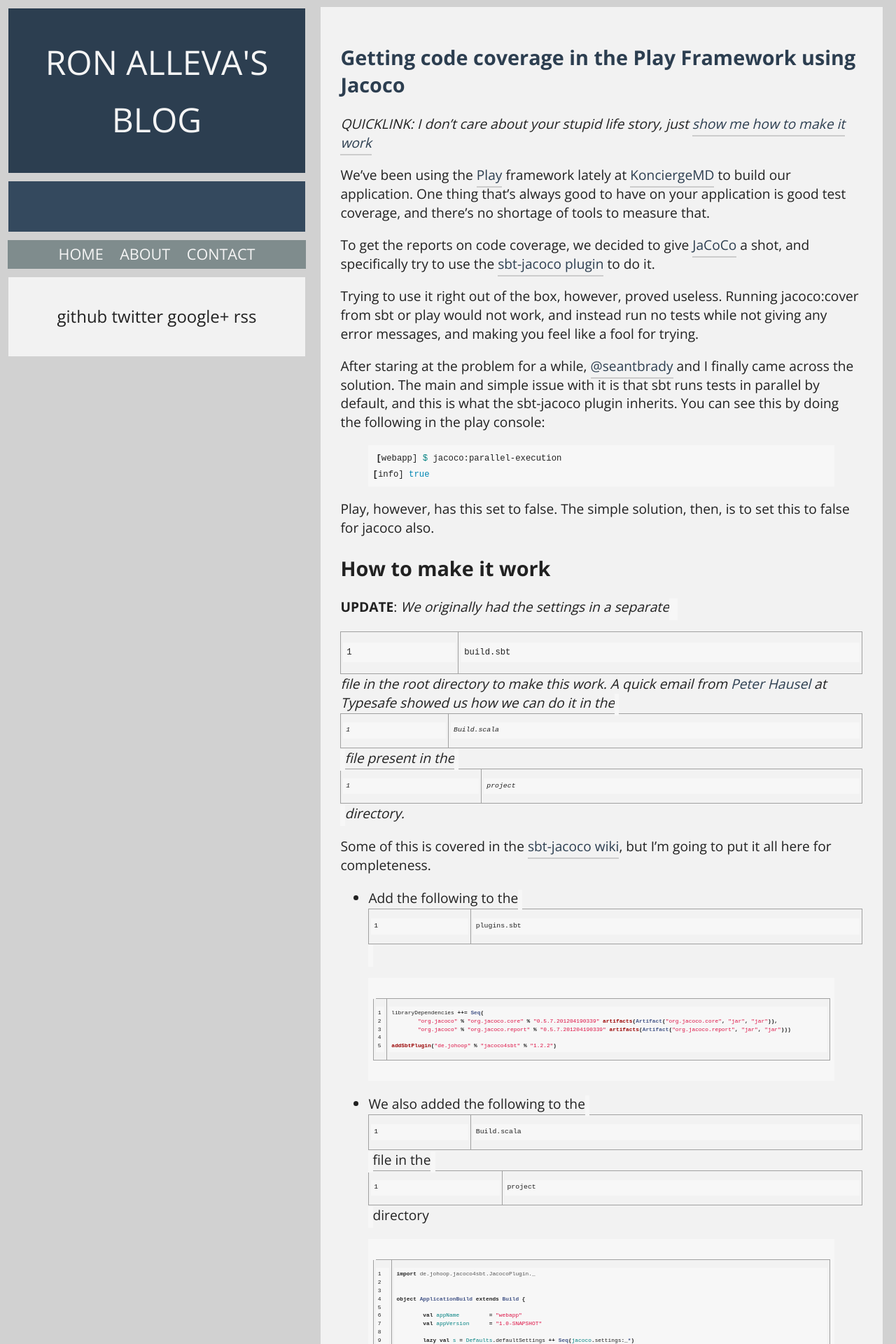
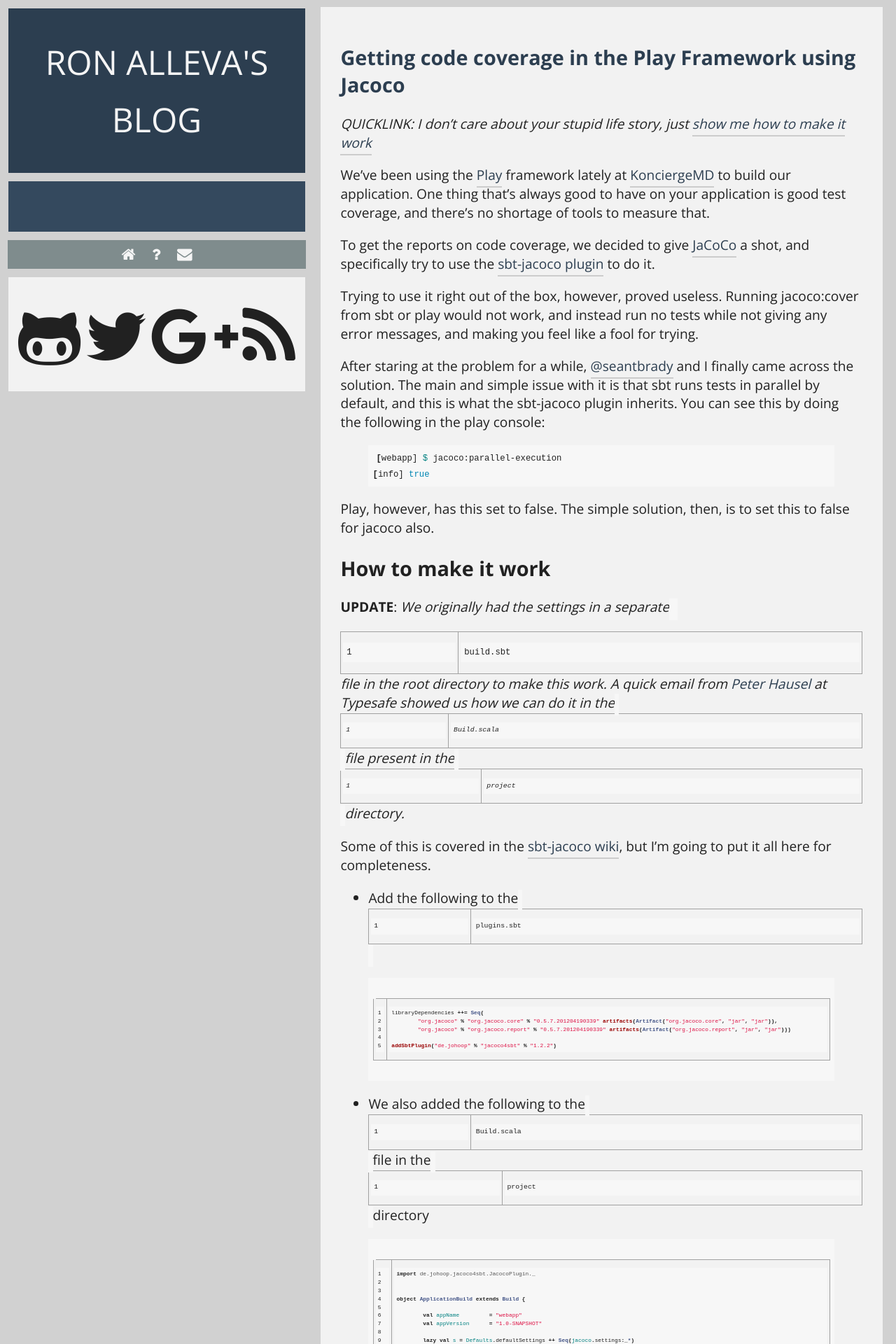
Before and after one commit to Ronnie76er/ronalleva, a Jekyll site: the page built from index.html, in a window 1280 px wide. Shown: the top 1920 px of the page at 70% size. Built offline with Jekyll 4.4.1, drawn with Linux system fonts in a browser that asks for light colours; nearby versions of some CDN libraries; the list of posts is cut into pages by our own code.

Commit message:
Add some icons and add about and contact pages

```diff
--- a/_layouts/default.html
+++ b/_layouts/default.html
@@ -22,6 +22,7 @@
     <link rel="stylesheet" href="{{ site.url }}/css/main.css" type='text/css'>
     <link href='https://fonts.googleapis.com/css?family=Open+Sans:300,400,700' rel='stylesheet' type='text/css'>
     <link rel="alternate" type="application/rss+xml" title="{{ site.name }}" href="{{ site.url }}/feed.xml">
+    <link rel="stylesheet" href="https://maxcdn.bootstrapcdn.com/font-awesome/4.4.0/css/font-awesome.min.css">
 
 </head>
 
@@ -37,16 +38,16 @@
         </div>
 
         <nav class="module main-menu color-4">
-            <a href="{{ site.url }}/">Home</a>
-            <a href="{{ site.url }}/about/">About</a>
-            <a href="{{ site.url }}/contact/">Contact</a>
+            <a href="{{ site.url }}/"><i class="fa fa-home"></i></a>
+            <a href="{{ site.url }}/about/"><i class="fa fa-question"></i></a>
+            <a href="{{ site.url }}/contact/"><i class="fa fa-envelope"></i></a>
         </nav>
 
-        <div class="module links color-3">
-            <a href="https://github.com/{{ site.github }}" title="Profile in Github" target="_blank">github</a>
-            <a href="https://twitter.com/{{ site.twitter }}" title="Profile in Twitter" target="_blank">twitter</a>
-            <a href="https://plus.google.com/{{ site.google }}" title="Profile in Google+" target="_blank">Google+</a>
-            <a href="{{ site.url }}/feed.xml" title="Suscribe to RSS" target="_blank">rss</a>
+        <div class="profile-links module color-3">
+            <a href="https://github.com/{{ site.github }}" title="Profile in Github" target="_blank"><i class="fa fa-github-alt"></i></a>
+            <a href="https://twitter.com/{{ site.twitter }}" title="Profile in Twitter" target="_blank"><i class="fa fa-twitter"></i></a>
+            <a href="https://plus.google.com/{{ site.google }}" title="Profile in Google+" target="_blank"><i class="fa fa-google-plus"></i></a>
+            <a href="{{ site.url }}/feed.xml" title="Suscribe to RSS" target="_blank"><i class="fa fa-rss"></i></a>
         </div>
 
     </header>
--- a/css/main.css
+++ b/css/main.css
@@ -213,6 +213,24 @@ blockquote {
         text-decoration: underline;
     }
 
+/* ------------------------------------------------------------------------
+-  Profile Links (header). -
+-------------------------------------------------------------------------*/
+
+.profile-links  a {
+    color: #212121;
+    font-size: 4em;
+}
+
+.profile-links a:hover, .profile-links a:active {
+    color: #464646;
+    text-decoration: underline;
+}
+
+.module.profile-links {
+    padding: 0em;
+}
+
 
 /* ------------------------------------------------------------------------
 -  Tables -
```
Also changed, not shown: about/index.html (added, +10 -0 lines), contact/index.html (added, +10 -0 lines).
